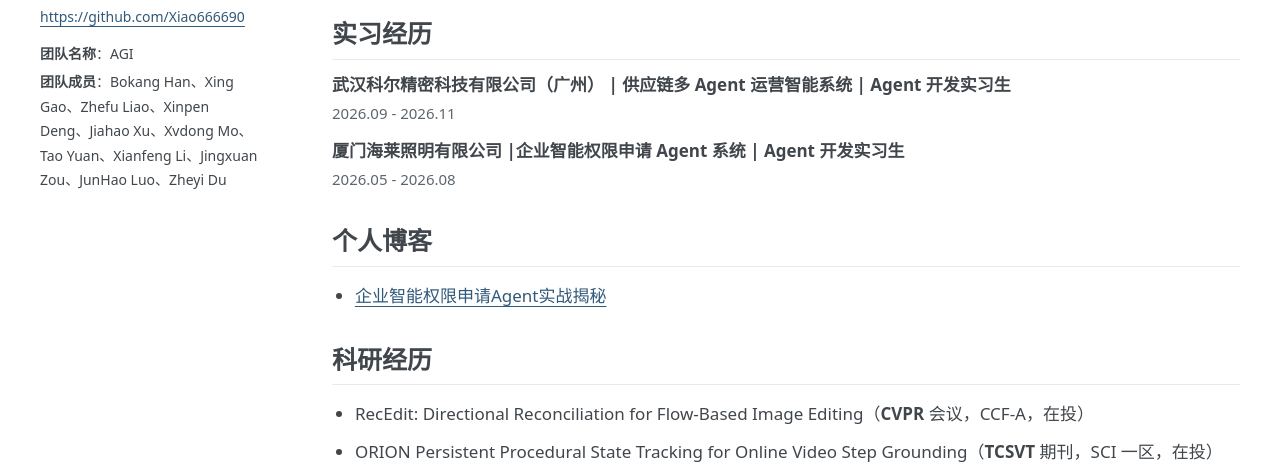
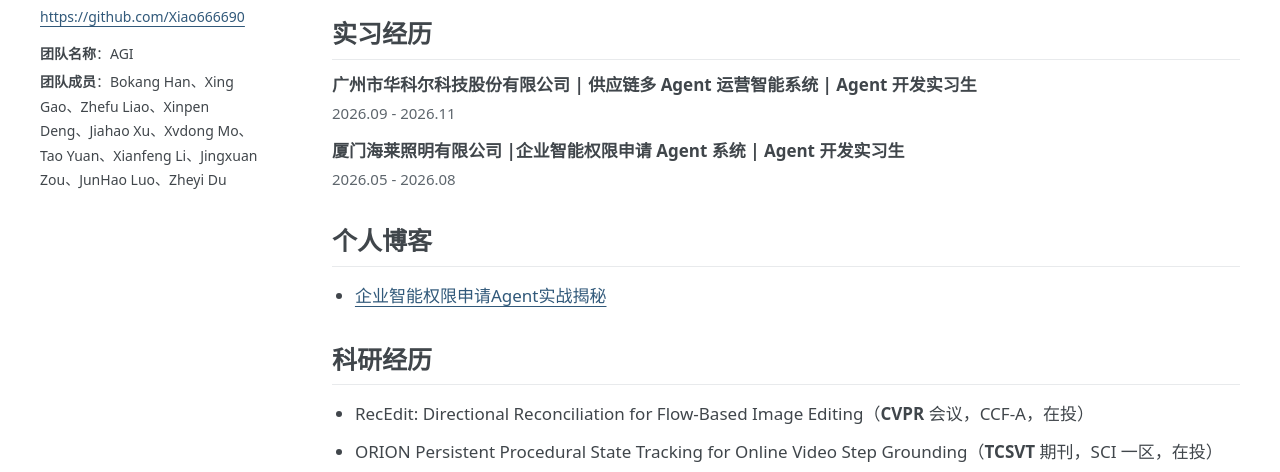
Before and after one commit to Xiao666690/xiao666690.github.io, a plain HTML site: page index.html in a window 1280 px wide. Shown: the part 318-790 px from the top of the page. Drawn offline with Linux system fonts and the light colour scheme.

Commit message:
Update internship company to Guangzhou Walkera Technology

```diff
--- a/index.html
+++ b/index.html
@@ -146,7 +146,7 @@
         <h2 id="wx-internship-title">实习经历</h2>
         <div class="entry-body">
           <article class="internship">
-            <h3>武汉科尔精密科技有限公司（广州） | 供应链多 Agent 运营智能系统 | Agent 开发实习生</h3>
+            <h3>广州市华科尔科技股份有限公司 | 供应链多 Agent 运营智能系统 | Agent 开发实习生</h3>
             <p class="entry-detail"><time datetime="2026-09">2026.09</time> - <time datetime="2026-11">2026.11</time></p>
           </article>
           <article class="internship">
```
